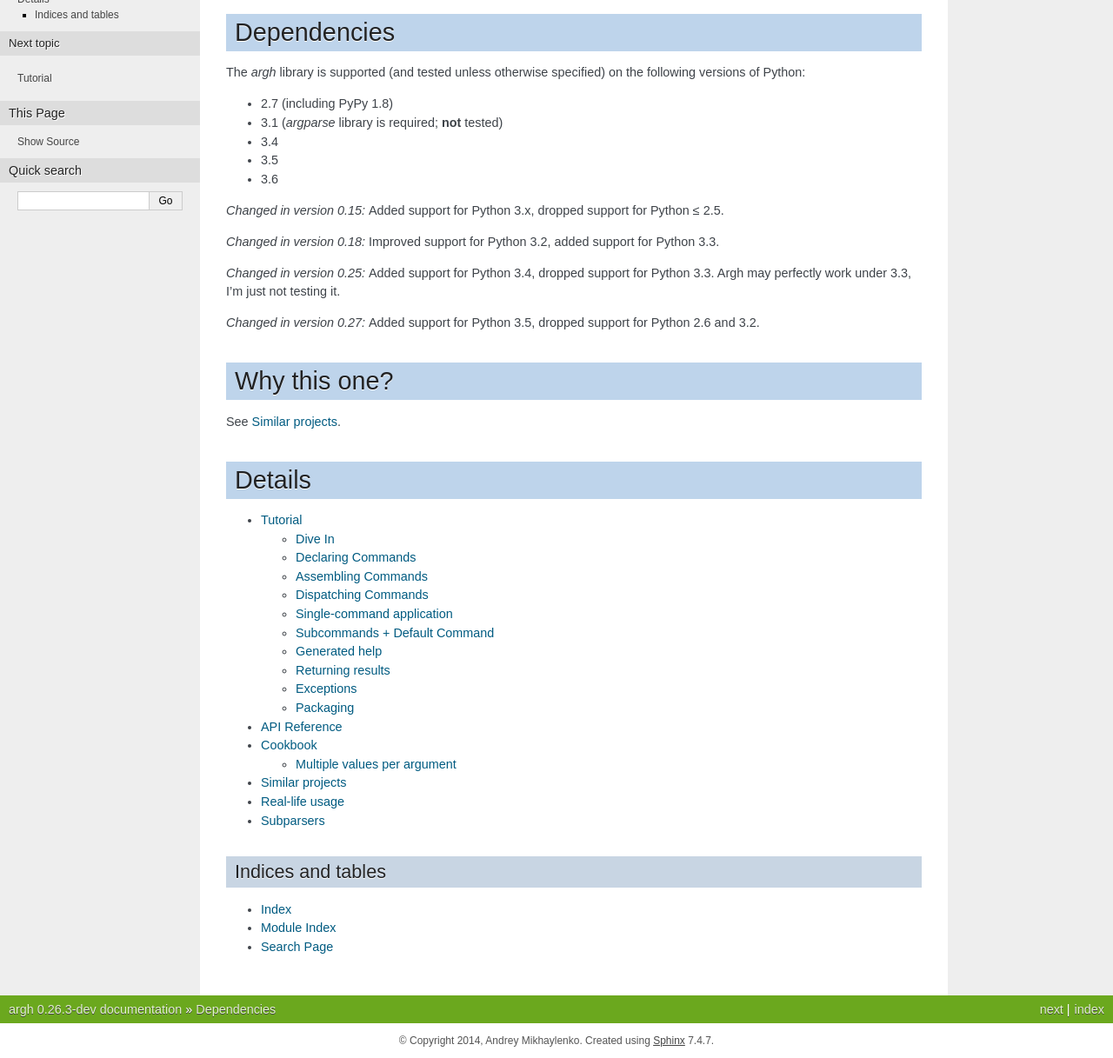
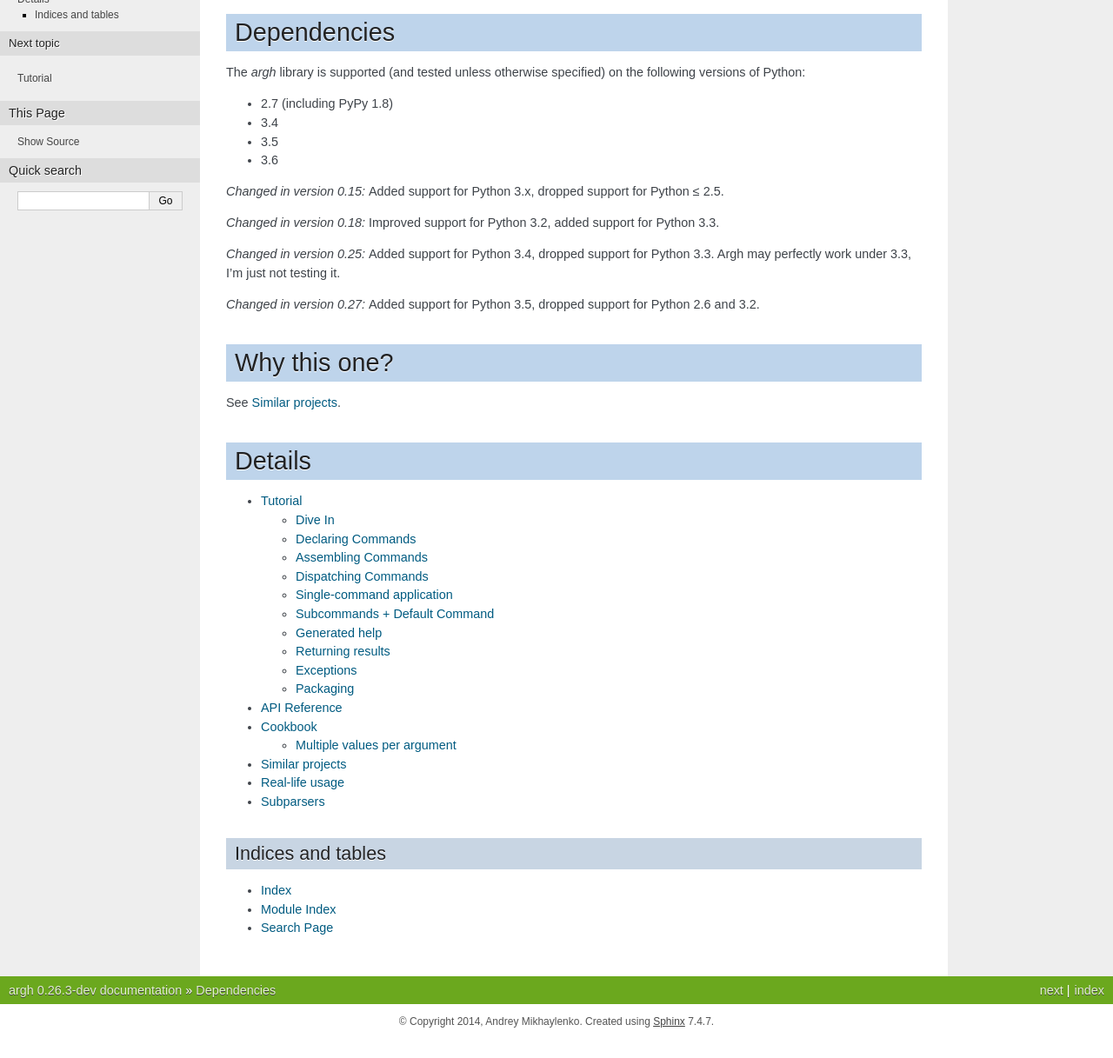
Before and after one commit to neithere/argh, a Sphinx documentation site: the page built from docs/index.rst, in a window 1280 px wide, cut to the strip 136-1353 px from the top of the page. Shown: the whole strip at 87% size. Built offline with Sphinx 7.4.7, drawn with Linux system fonts in a browser that asks for light colours; after the commit the page ends 1331 px from its top, so only the background shows below that.

Commit message:
Drop support for EOL Python 3.1

```diff
--- a/docs/index.rst
+++ b/docs/index.rst
@@ -7,7 +7,6 @@ The `argh` library is supported (and tested unless otherwise specified) on
 the following versions of Python:
 
 * 2.7 (including PyPy 1.8)
-* 3.1 (`argparse` library is required; **not** tested)
 * 3.4
 * 3.5
 * 3.6
```
